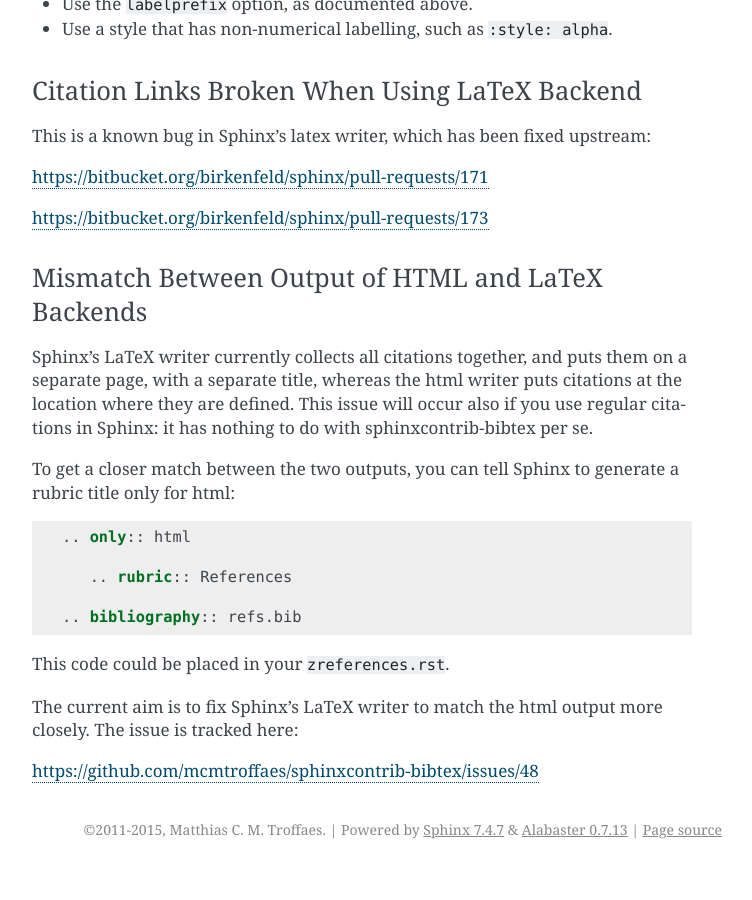
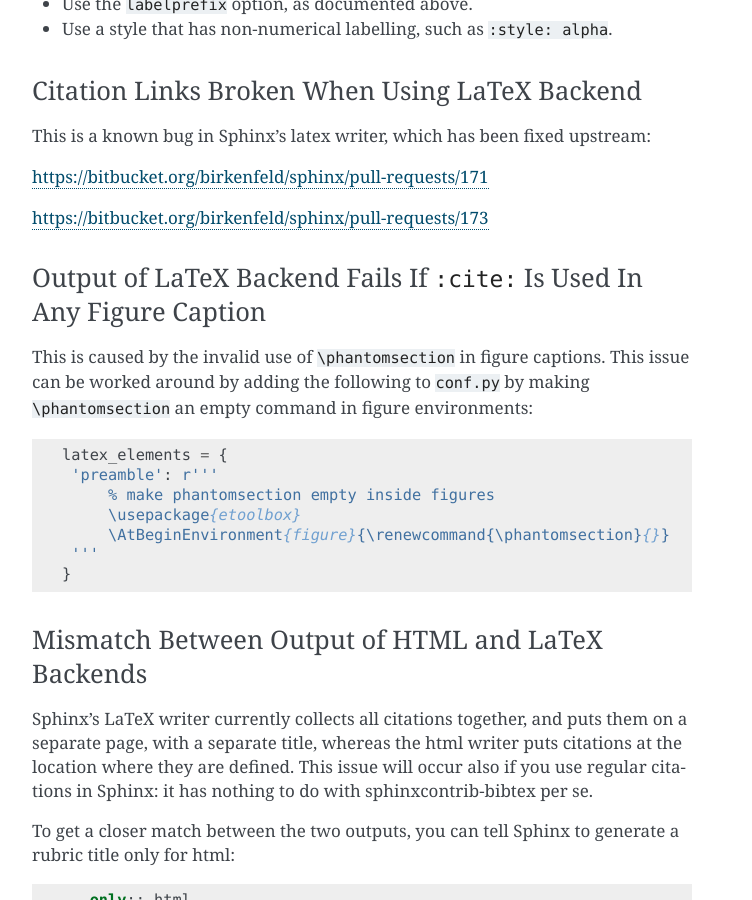
Before and after one commit to mcmtroffaes/sphinxcontrib-bibtex, a Sphinx documentation site: the page built from doc/usage.rst, in a window 1280 px wide and 900 px high, scrolled down 8647 px. Shown: the whole window, without its empty margins (388-1140 px from the left). Built offline with Sphinx 7.4.7, drawn with Linux system fonts in a browser that asks for light colours; formulas are drawn with MathJax 3; pages that are not in the unit, such as notebooks, are missing from menus; before the commit the page ends 9516 px from its top, so only the background shows below that; some of the changed text lies outside the part shown.

Commit message:
Document the workaround for the LaTeX output when :cite: is used in figure
Close #92

```diff
--- a/doc/usage.rst
+++ b/doc/usage.rst
@@ -484,6 +484,24 @@
 
 https://bitbucket.org/birkenfeld/sphinx/pull-requests/173
 
+Output of LaTeX Backend Fails If ``:cite:`` Is Used In Any Figure Caption
+~~~~~~~~~~~~~~~~~~~~~~~~~~~~~~~~~~~~~~~~~~~~~~~~~~~~~~~~~~~~~~~~~~~~~~~~~
+
+This is caused by the invalid use of ``\phantomsection`` in figure
+captions. This issue can be worked around by adding the following to
+``conf.py`` by making ``\phantomsection`` an empty command in figure
+environments:
+
+.. code-block:: python
+
+   latex_elements = {
+    'preamble': r'''
+        % make phantomsection empty inside figures
+        \usepackage{etoolbox}
+        \AtBeginEnvironment{figure}{\renewcommand{\phantomsection}{}}
+    '''
+   }
+
 Mismatch Between Output of HTML and LaTeX Backends
 ~~~~~~~~~~~~~~~~~~~~~~~~~~~~~~~~~~~~~~~~~~~~~~~~~~
 
```
